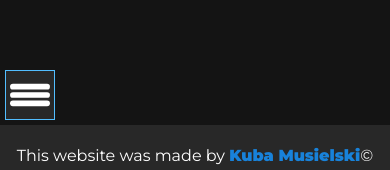
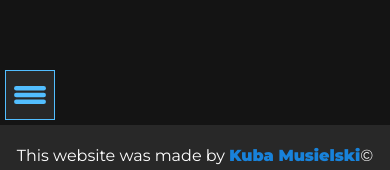
Before and after one commit to KubaZary1/portfolio, a Next.js app: page / in a window 390 px wide. Shown: the part 719-889 px from the top of the page. Built offline with nearby package versions, Linux system fonts and the light colour scheme.

Commit message:
small change of size and color of mobile navbar icon

```diff
--- a/components/Navbar.module.css
+++ b/components/Navbar.module.css
@@ -33,9 +33,7 @@
   cursor: pointer;
 }
 .buttonIcon {
-  height: 50px;
-  filter: invert(100%) sepia(0%) saturate(0%) hue-rotate(0deg) brightness(100%)
-    contrast(100%);
+  height: 40px;
 }
 @media only screen and (max-width: 600px) {
   .logo {
```
Also changed, not shown: public/menu.svg.
